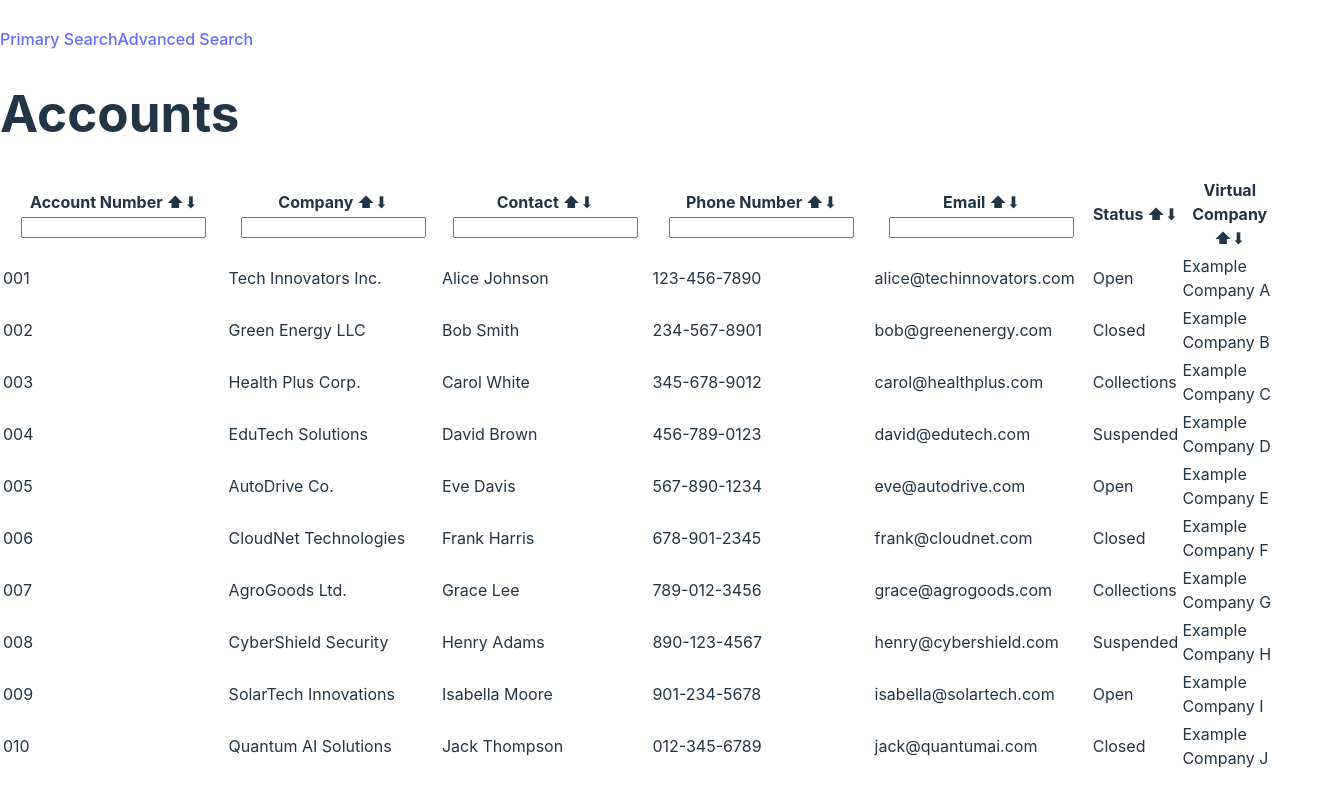
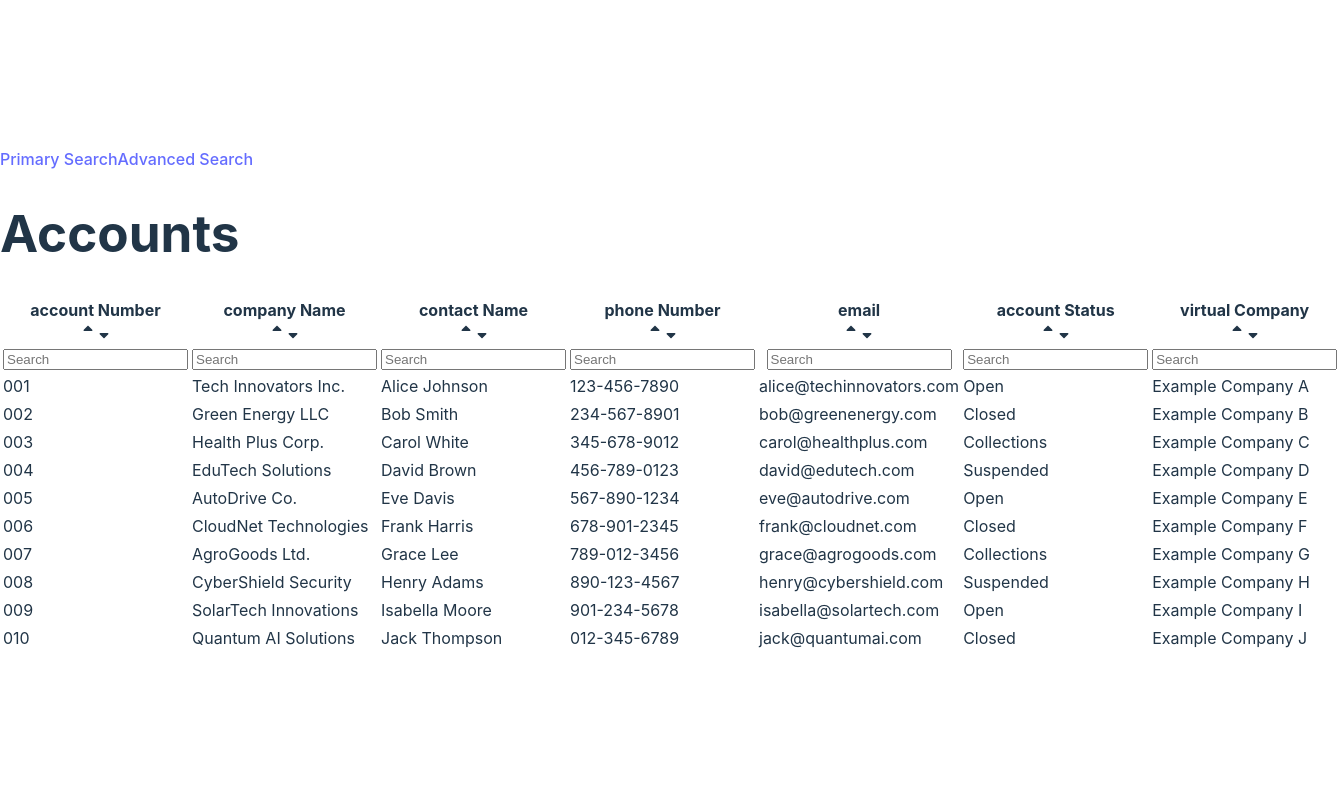
Before and after one commit to MariaW23/Billmax_prototype, a React (Vite) app in the folder my-react-app/: page / in a window 1280 px wide. Shown: the whole page, 1340 px wide, since content can reach past the window. Built offline with nearby package versions, Linux system fonts and the light colour scheme.

Commit message:
less ugly arrows

```diff
--- a/my-react-app/package.json
+++ b/my-react-app/package.json
@@ -12,6 +12,7 @@
   "dependencies": {
     "react": "^18.3.1",
     "react-dom": "^18.3.1",
+    "react-icons": "^5.4.0",
     "react-router-dom": "^7.1.5"
   },
   "devDependencies": {
--- a/my-react-app/src/PrimarySearchPage.jsx
+++ b/my-react-app/src/PrimarySearchPage.jsx
@@ -1,5 +1,6 @@
 import React, { useState } from 'react';
 import { accounts } from './data';
+import { FaSortUp, FaSortDown } from 'react-icons/fa';
 
 function PrimarySearchPage() {
   const [searchTerm, setSearchTerm] = useState('');
@@ -41,28 +42,42 @@ function PrimarySearchPage() {
   return (
     <div className="bg-white p-6 rounded shadow">
       <h1 className="text-2xl font-bold mb-4">Accounts</h1>
-      <table className="w-full border-collapse border rounded shadow">
-        <thead className="bg-gray-200">
+      <table className="w-full border-collapse border border-gray-300 rounded shadow">
+        <thead className="bg-gray-100 text-left">
           <tr>
-            <th className="p-2 border cursor-pointer" onClick={() => requestSort('accountNumber')}>Account Number ⬆⬇ <input type="text" onChange={handleSearch} className="w-full p-1 border rounded"/></th>
-            <th className="p-2 border cursor-pointer" onClick={() => requestSort('companyName')}>Company ⬆⬇ <input type="text" onChange={handleSearch} className="w-full p-1 border rounded"/></th>
-            <th className="p-2 border cursor-pointer" onClick={() => requestSort('contactName')}>Contact ⬆⬇ <input type="text" onChange={handleSearch} className="w-full p-1 border rounded"/></th>
-            <th className="p-2 border cursor-pointer" onClick={() => requestSort('phoneNumber')}>Phone Number ⬆⬇ <input type="text" onChange={handleSearch} className="w-full p-1 border rounded"/></th>
-            <th className="p-2 border cursor-pointer" onClick={() => requestSort('email')}>Email ⬆⬇ <input type="text" onChange={handleSearch} className="w-full p-1 border rounded"/></th>
-            <th className="p-2 border cursor-pointer" onClick={() => requestSort('accountStatus')}>Status ⬆⬇</th>
-            <th className="p-2 border cursor-pointer" onClick={() => requestSort('virtualCompany')}>Virtual Company ⬆⬇</th>
+            {["accountNumber", "companyName", "contactName", "phoneNumber", "email", "accountStatus", "virtualCompany"].map(column => (
+              <th key={column} className="p-2 border border-gray-300 cursor-pointer text-gray-700">
+                <div className="flex items-center space-x-1" onClick={() => requestSort(column)}>
+                  <span className="font-semibold">{column.replace(/([A-Z])/g, " $1").trim()}</span>
+                  {sortConfig.key === column ? (
+                    sortConfig.direction === "ascending" ? <FaSortUp /> : <FaSortDown />
+                  ) : (
+                    <div className="flex flex-col">
+                      <FaSortUp className="text-gray-400" />
+                      <FaSortDown className="text-gray-400" />
+                    </div>
+                  )}
+                </div>
+                <input
+                  type="text"
+                  onChange={handleSearch}
+                  placeholder="Search"
+                  className="w-full p-1 border border-gray-300 rounded bg-gray-50 text-gray-600 mt-1"
+                />
+              </th>
+            ))}
           </tr>
         </thead>
         <tbody>
           {filteredResults.map(account => (
-            <tr key={account.accountNumber} className="border">
-              <td className="p-2 border">{account.accountNumber}</td>
-              <td className="p-2 border">{account.companyName}</td>
-              <td className="p-2 border">{account.contactName}</td>
-              <td className="p-2 border">{account.phoneNumber}</td>
-              <td className="p-2 border">{account.email}</td>
-              <td className="p-2 border">{account.accountStatus}</td>
-              <td className="p-2 border">{account.virtualCompany}</td>
+            <tr key={account.accountNumber} className="border border-gray-300">
+              <td className="p-2 border border-gray-300">{account.accountNumber}</td>
+              <td className="p-2 border border-gray-300">{account.companyName}</td>
+              <td className="p-2 border border-gray-300">{account.contactName}</td>
+              <td className="p-2 border border-gray-300">{account.phoneNumber}</td>
+              <td className="p-2 border border-gray-300">{account.email}</td>
+              <td className="p-2 border border-gray-300">{account.accountStatus}</td>
+              <td className="p-2 border border-gray-300">{account.virtualCompany}</td>
             </tr>
           ))}
         </tbody>
```
Also changed, not shown: 1 other file (tests, documents, lock files or other folders).
